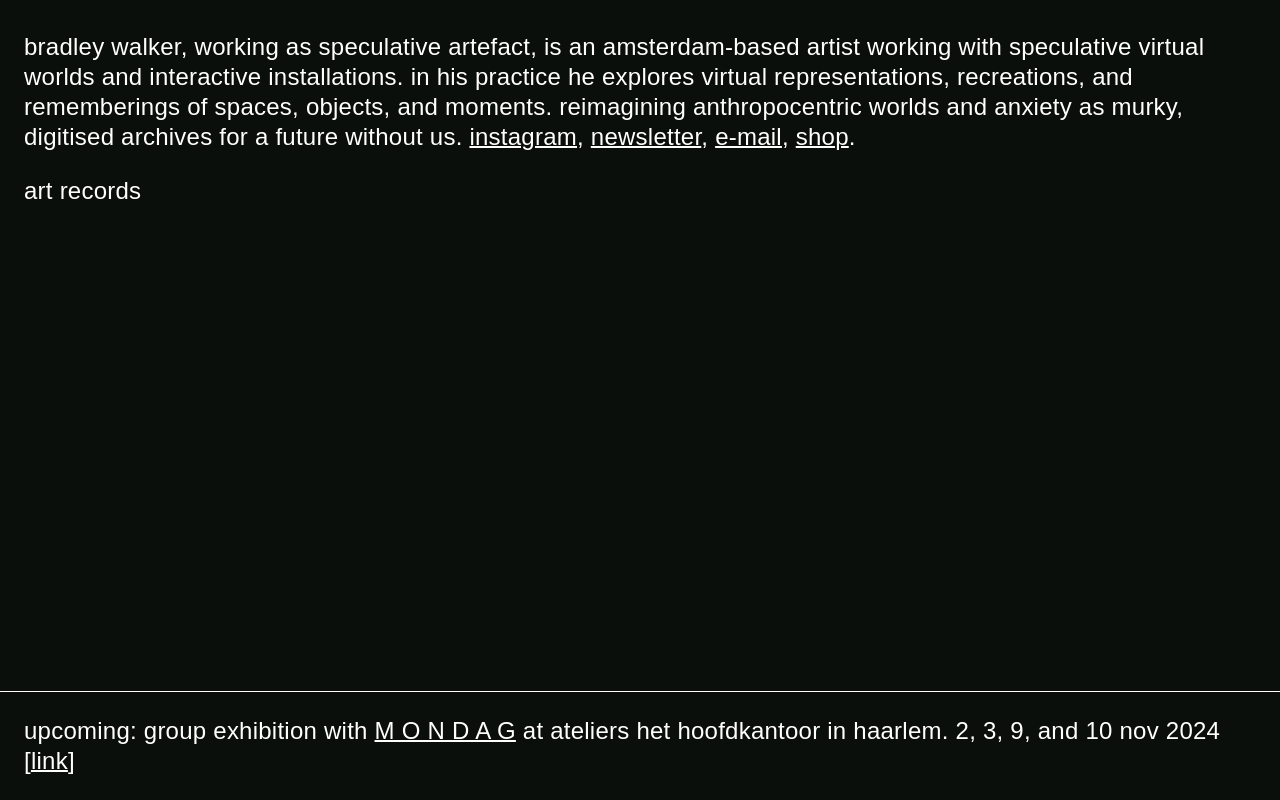
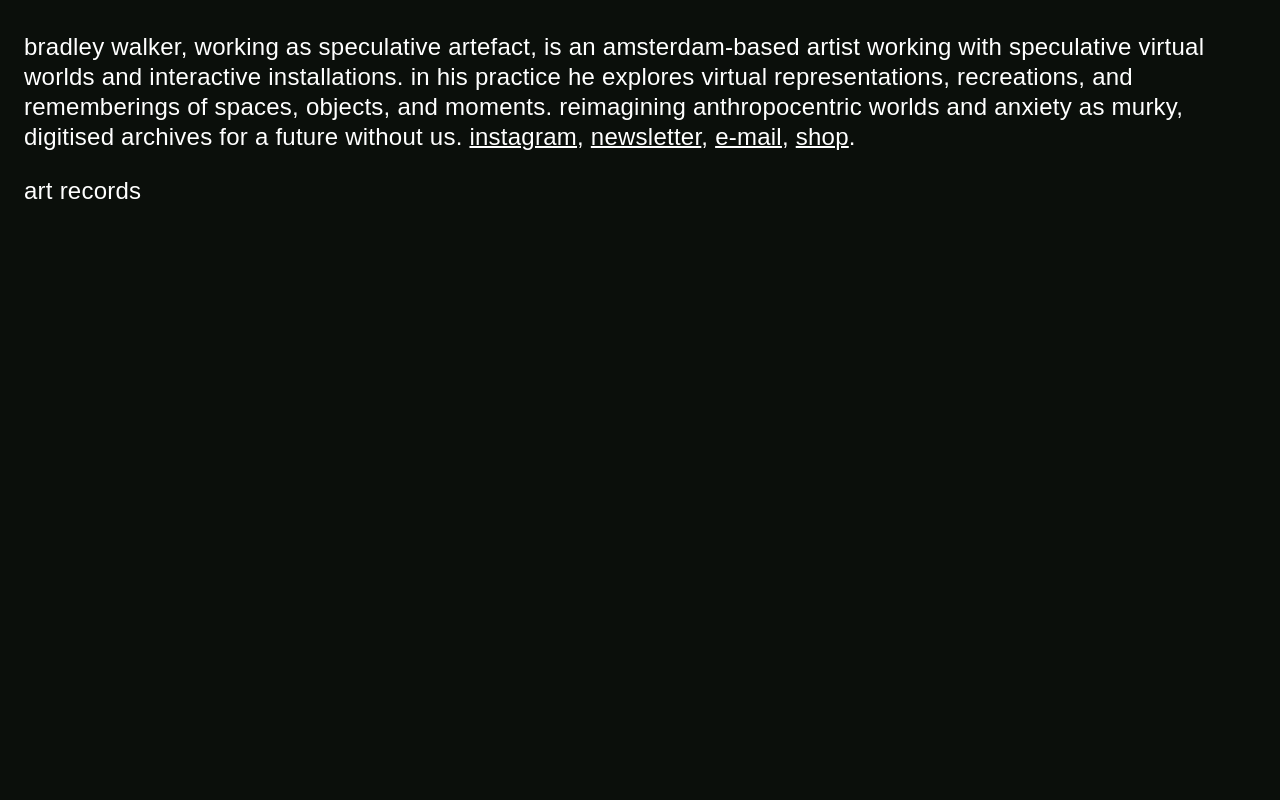
Before and after one commit to speculative-artefact/portfolio-art, a SvelteKit app: page /art_records in a window 1280 px wide. Built offline with nearby package versions, Linux system fonts and the light colour scheme; no server answers; the database is empty; a web font is replaced by a local one.

Commit message:
remove exhibition message

```diff
--- a/src/routes/+layout.svelte
+++ b/src/routes/+layout.svelte
@@ -14,9 +14,9 @@
         <slot />
 
     </section>
-    <footer>
+    <!-- <footer>
         <p>upcoming: group exhibition with <a href="https://www.mondag.org/" target="_blank">M O N D A G</a> at ateliers het hoofdkantoor in haarlem. 2, 3, 9, and 10 nov 2024 [<a href="https://www.kunstlijnhaarlem.nl/expositie/order/" target="_blank">link</a>]</p>
-    </footer>
+    </footer> -->
 </div>
 
 <style>
```
